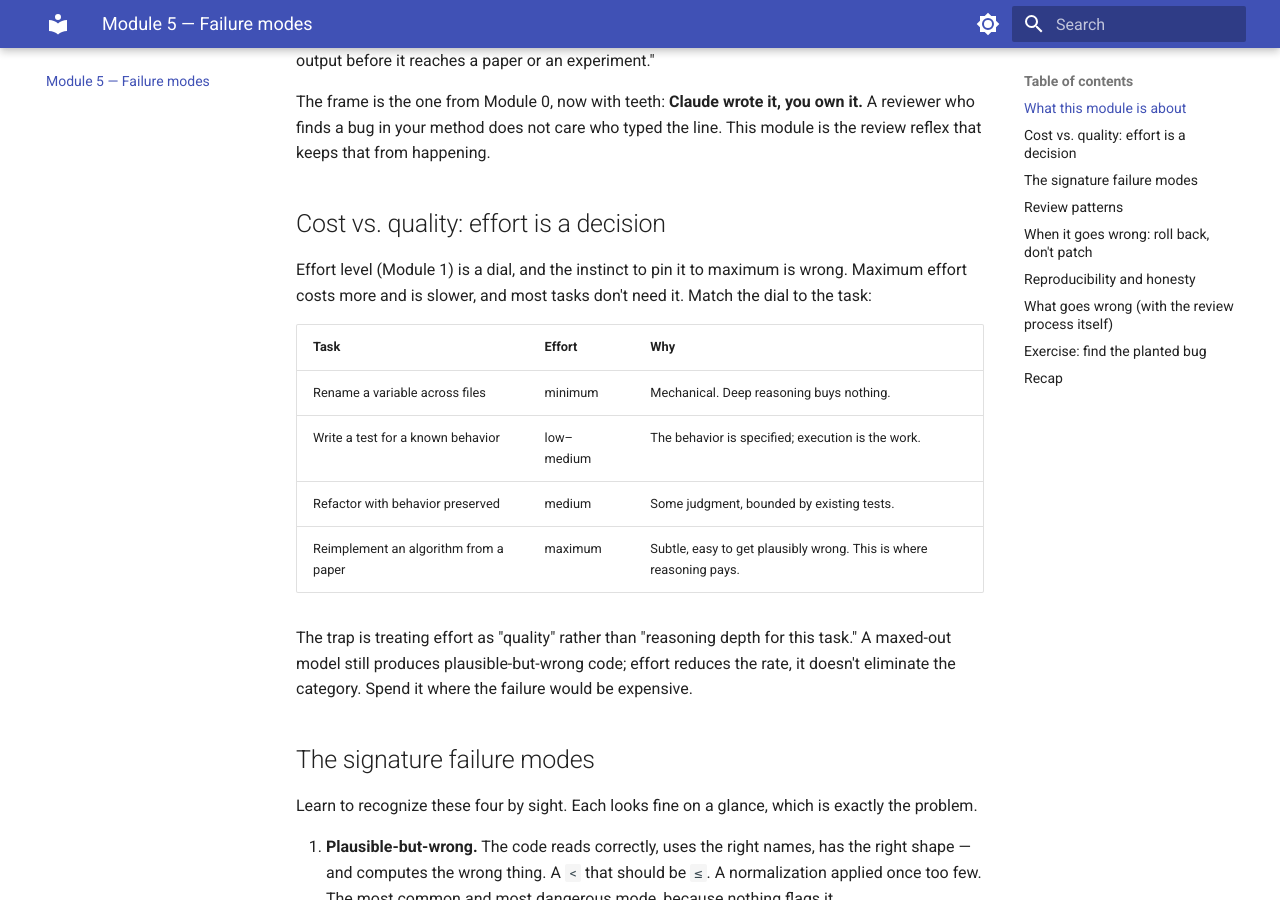
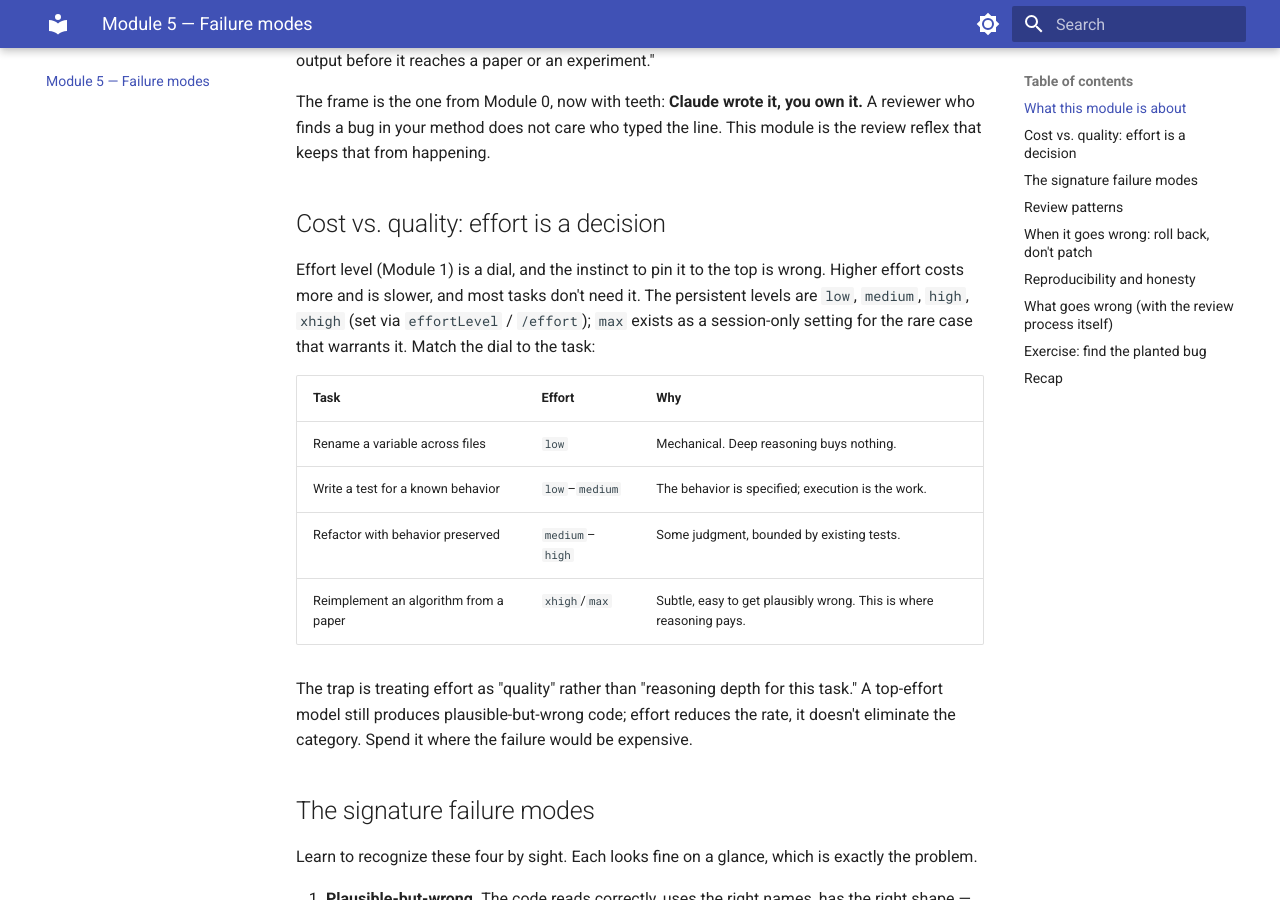
Before and after one commit to omereliy/claude-code-lab-tutorial, an MkDocs documentation site: the page built from docs/module-05-failure-modes.md, in a window 1280 px wide and 900 px high, scrolled down 425 px. Built offline with MkDocs 1.6.1 and Material for MkDocs 9.7.7, drawn with Linux system fonts in a browser that asks for light colours; some of the changed text lies outside the part shown.

Commit message:
Module 5: use real effort-level names (low/medium/high/xhigh/max) in cost-quality table

```diff
--- a/docs/module-05-failure-modes.md
+++ b/docs/module-05-failure-modes.md
@@ -13,16 +13,16 @@ The frame is the one from Module 0, now with teeth: **Claude wrote it, you own i
 
 ## Cost vs. quality: effort is a decision
 
-Effort level (Module 1) is a dial, and the instinct to pin it to maximum is wrong. Maximum effort costs more and is slower, and most tasks don't need it. Match the dial to the task:
+Effort level (Module 1) is a dial, and the instinct to pin it to the top is wrong. Higher effort costs more and is slower, and most tasks don't need it. The persistent levels are `low`, `medium`, `high`, `xhigh` (set via `effortLevel` / `/effort`); `max` exists as a session-only setting for the rare case that warrants it. Match the dial to the task:
 
 | Task | Effort | Why |
 |------|--------|-----|
-| Rename a variable across files | minimum | Mechanical. Deep reasoning buys nothing. |
-| Write a test for a known behavior | low–medium | The behavior is specified; execution is the work. |
-| Refactor with behavior preserved | medium | Some judgment, bounded by existing tests. |
-| Reimplement an algorithm from a paper | maximum | Subtle, easy to get plausibly wrong. This is where reasoning pays. |
+| Rename a variable across files | `low` | Mechanical. Deep reasoning buys nothing. |
+| Write a test for a known behavior | `low`–`medium` | The behavior is specified; execution is the work. |
+| Refactor with behavior preserved | `medium`–`high` | Some judgment, bounded by existing tests. |
+| Reimplement an algorithm from a paper | `xhigh`/`max` | Subtle, easy to get plausibly wrong. This is where reasoning pays. |
 
-The trap is treating effort as "quality" rather than "reasoning depth for this task." A maxed-out model still produces plausible-but-wrong code; effort reduces the rate, it doesn't eliminate the category. Spend it where the failure would be expensive.
+The trap is treating effort as "quality" rather than "reasoning depth for this task." A top-effort model still produces plausible-but-wrong code; effort reduces the rate, it doesn't eliminate the category. Spend it where the failure would be expensive.
 
 ## The signature failure modes
 
@@ -81,7 +81,7 @@ The failure modes don't stop at the code — your review has its own:
 
 - **Review theater.** Skimming the diff, nodding, approving. A fast read of plausible-but-wrong code feels like review and catches nothing. If you didn't read the load-bearing lines deeply or run the thing, you didn't review it.
 - **Trusting the summary over the diff.** Claude's "I added input validation and updated the tests" is a claim. The diff is the evidence. Read the diff.
-- **Maxing effort as a substitute for review.** "I used maximum effort, so it's probably right." Effort lowers the error rate; it never removes the need to check.
+- **Maxing effort as a substitute for review.** "I used the highest effort, so it's probably right." Effort lowers the error rate; it never removes the need to check.
 - **Anchoring on Claude's explanation.** If you ask Claude "is this correct?" it will tend to defend its own code. Better: ask it to *find the bug* in its own diff, or review it yourself against the spec, not against Claude's narration.
 
 ## Exercise: find the planted bug
```
